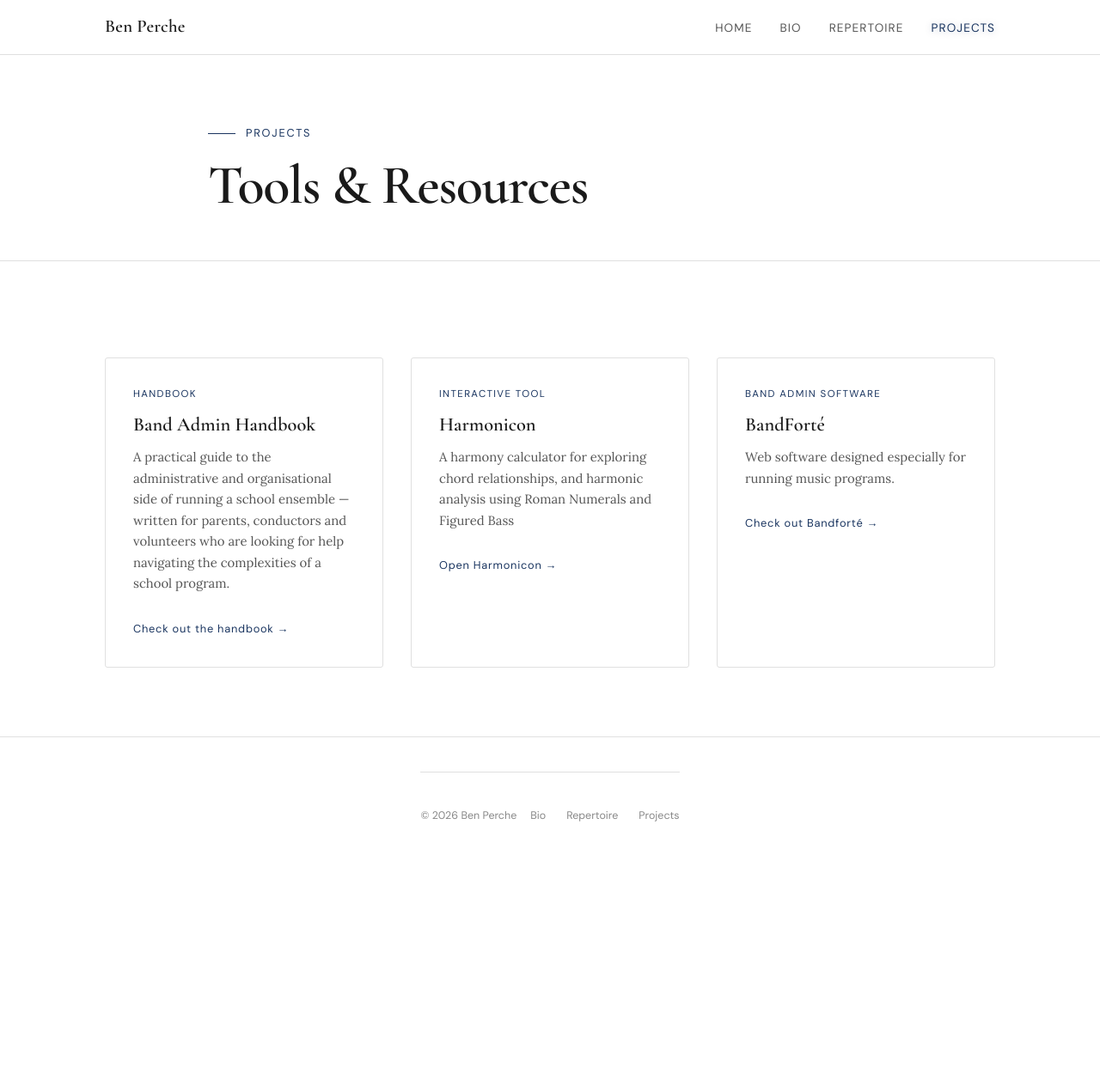
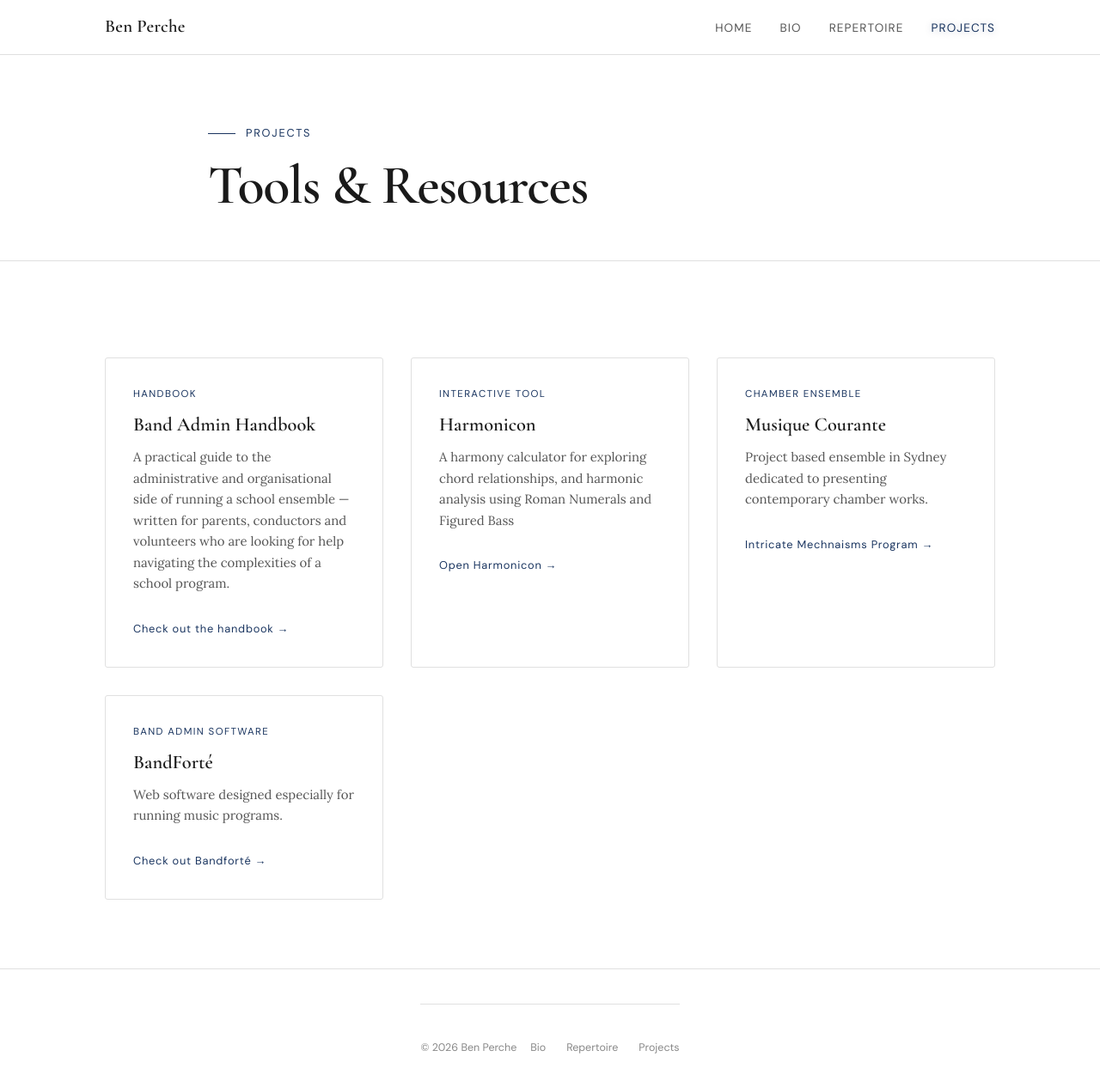
Before and after one commit to benperche/about, a Jekyll site: the page built from projects.md, in a window 1280 px wide and 1311 px high. Shown: the top 1265 px of the window at 86% size. Built offline with Jekyll 4.4.1, drawn with Linux system fonts in a browser that asks for light colours.

Commit message:
Add musique courante project

```diff
--- a/projects.md
+++ b/projects.md
@@ -34,6 +34,15 @@ title: Projects
   </div>
 
   <div class="project-card">
+      <p class="project-card__label">Chamber Ensemble</p>
+      <h2 class="project-card__title">Musique Courante</h2>
+      <p class="project-card__desc">
+        Project based ensemble in Sydney dedicated to presenting contemporary chamber works.
+      </p>
+      <a href="https://benperche.github.io/intricate-mechanisms/" class="project-card__link">Intricate Mechnaisms Program →</a>
+  </div>
+
+  <div class="project-card">
     <p class="project-card__label">Band Admin Software</p>
     <h2 class="project-card__title">BandForté</h2>
     <p class="project-card__desc">
```
Also changed, not shown: index.md (+1 -0 lines).
